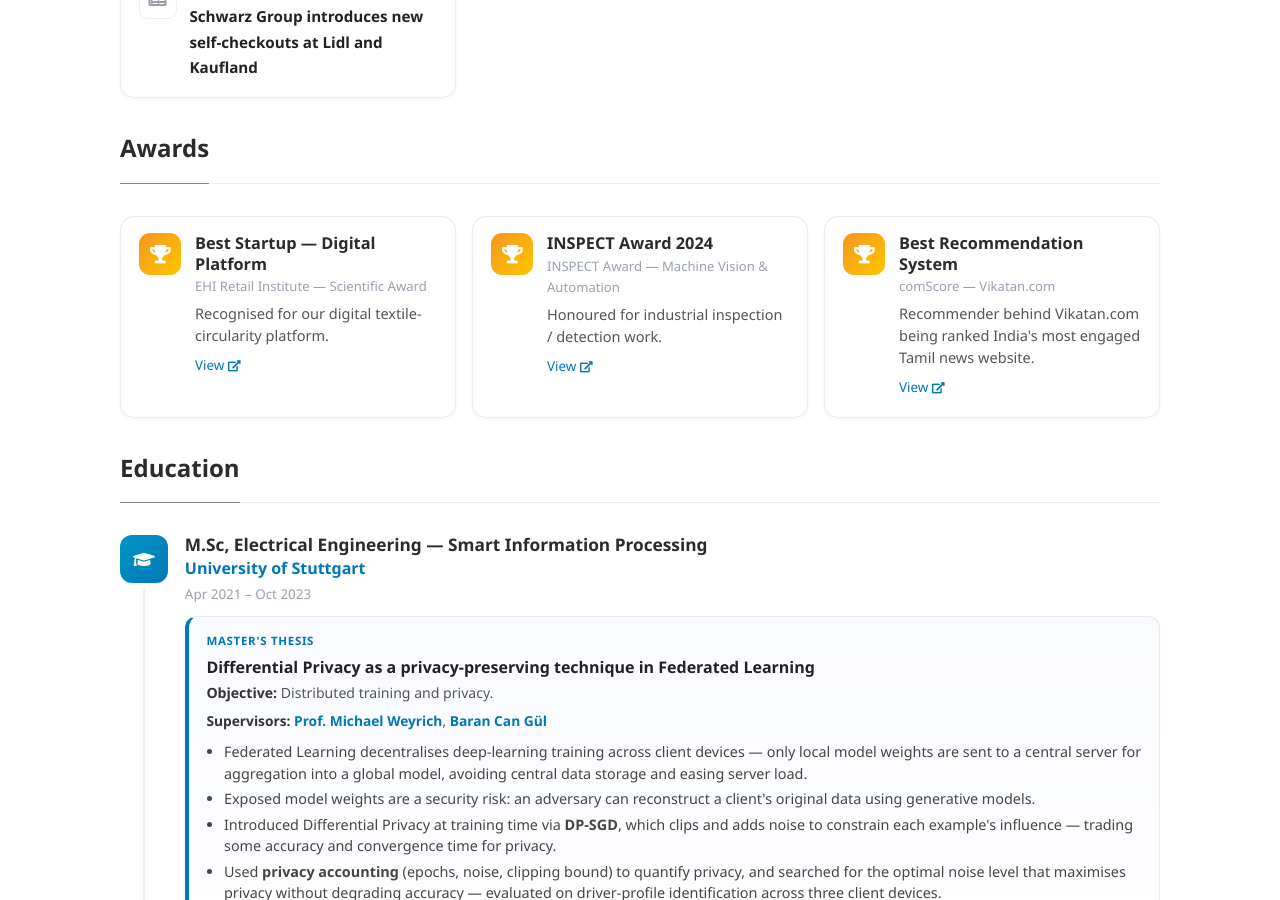
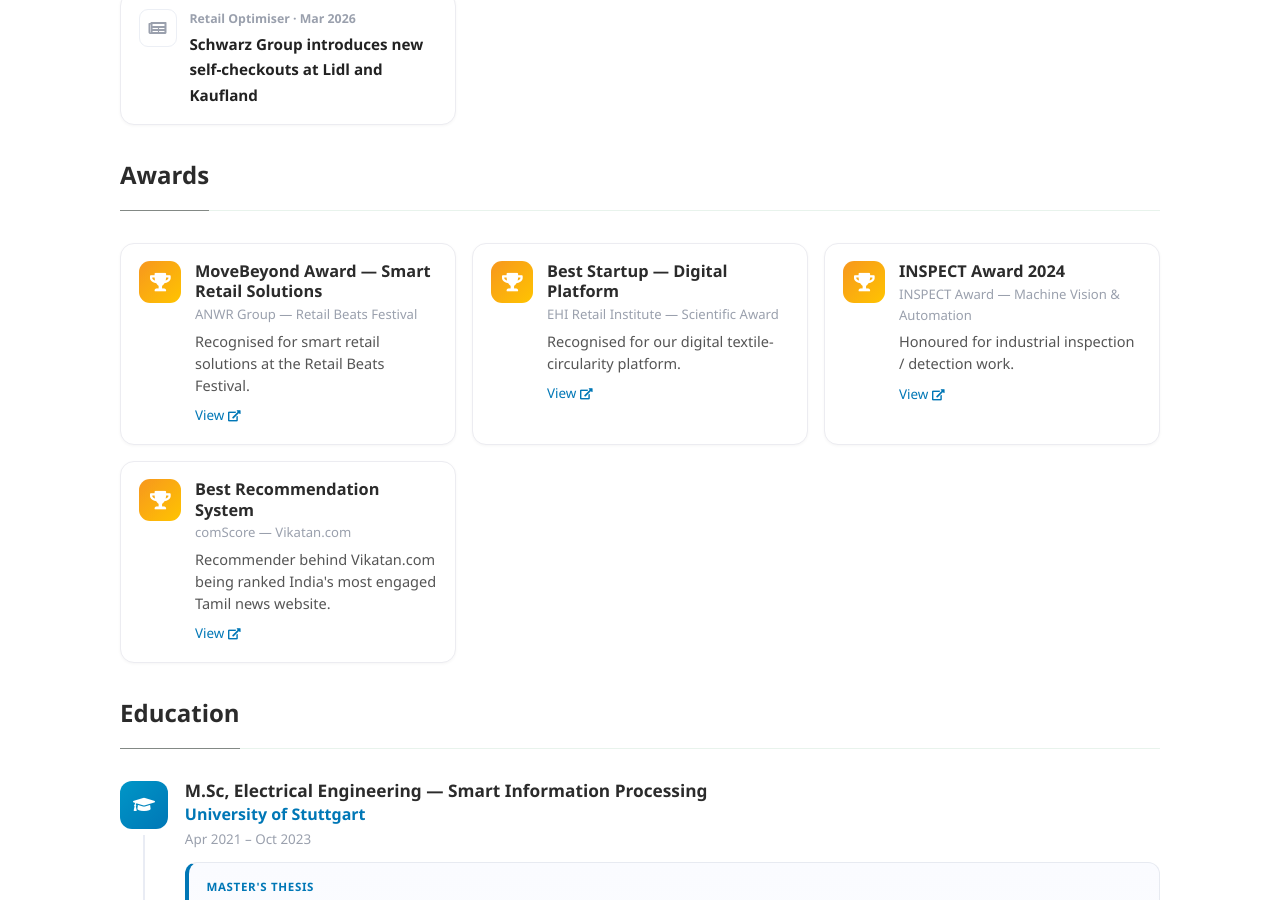
Before and after one commit to karthikziffer/karthikziffer.github.io, a Jekyll site: the page built from _pages/about.md, in a window 1280 px wide and 900 px high, scrolled down 4759 px. Built offline with Jekyll 4.4.1, drawn with Linux system fonts in a browser that asks for light colours; nearby versions of some CDN libraries; comment, search, counter and statistics services are not loaded; some of the changed text lies outside the part shown.

Commit message:
added a new award and expereince at Turns

```diff
--- a/_data/awards.yml
+++ b/_data/awards.yml
@@ -1,4 +1,9 @@
 # Awards rendered on the About page (_pages/about.md).
+- title: "MoveBeyond Award — Smart Retail Solutions"
+  org: "ANWR Group — Retail Beats Festival"
+  desc: "Recognised for smart retail solutions at the Retail Beats Festival."
+  url: "https://de.fashionnetwork.com/news/Anwr-group-zeichnet-start-ups-beim-retail-beats-festival-aus,1847998.html"
+
 - title: "Best Startup — Digital Platform"
   org: "EHI Retail Institute — Scientific Award"
   desc: "Recognised for our digital textile-circularity platform."
--- a/_data/experience.yml
+++ b/_data/experience.yml
@@ -11,6 +11,7 @@
   location: "Germany"
   logo: true
   highlights:
+    - "Designing and developing scalable agentic workflows and RAG knowledge base for the Turns Digital Platform."
     - "Building AI for textile-to-textile recycling — automated sorting of garments by fibre, colour and quality."
 
 - company: "Balluff EMEA"
```
